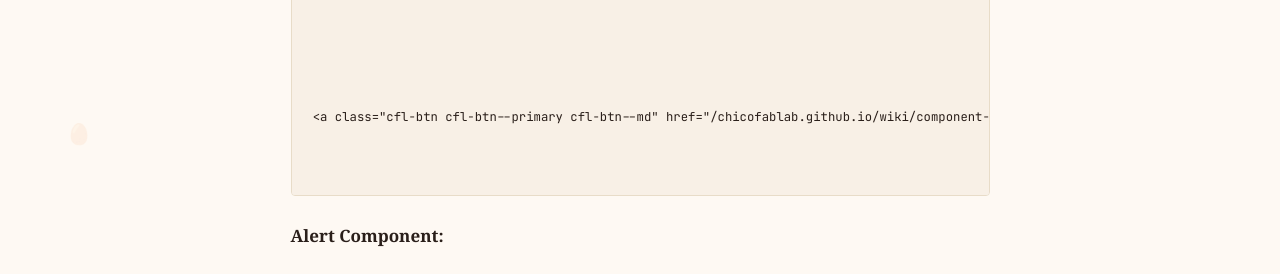
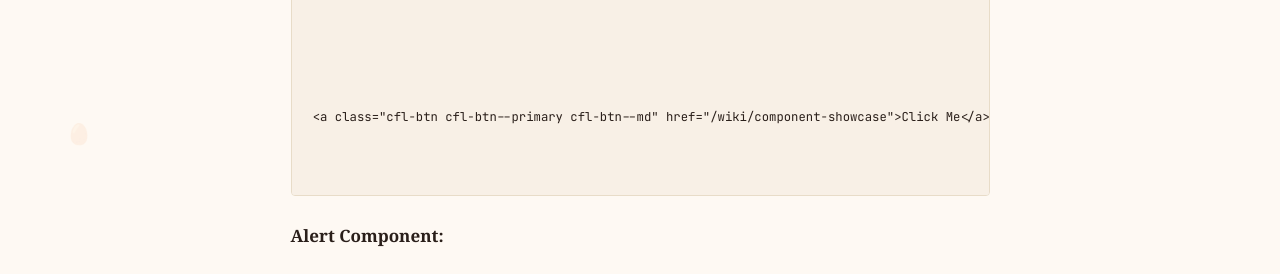
Before and after one commit to ChicoFabLab/chicofablab.github.io, a Jekyll site: the page built from RELEASE_NOTES_v0.0.1.md, in a window 1280 px wide and 900 px high, scrolled down 6703 px. Shown: the part 152-426 px from the top of the window. Built offline with Jekyll 4.4.1, drawn with Linux system fonts in a browser that asks for light colours; some web fonts are replaced; our own code applies the rules of GitHub Pages for plain Markdown files; some of the changed lines change nothing that is shown.

Commit message:
fix: remove debug instrumentation and add safe storage helpers
- Remove all fetch calls to localhost debug server
- Add safeGet/safeSet/safeRemove/safeParse helpers for localStorage
- Prevents local network permission prompts in browsers
- Revert baseurl for custom domain chicofl.org

```diff
--- a/_config.yml
+++ b/_config.yml
@@ -1,6 +1,6 @@
 title: CFL Wiki
-baseurl: "/chicofablab.github.io"
-url: "https://ctavolazzi.github.io"
+baseurl: ""
+url: "https://chicofl.org"
 
 markdown: kramdown
 highlighter: rouge
--- a/_layouts/default.html
+++ b/_layouts/default.html
@@ -161,9 +161,45 @@
 
     <script>
     document.addEventListener('DOMContentLoaded', function() {
+        function safeGet(storage, key, fallback) {
+            try {
+                var value = storage.getItem(key);
+                return value === null ? fallback : value;
+            } catch (e) {
+                console.warn('[CFL] Storage get failed', key, e && e.message ? e.message : e);
+                return fallback;
+            }
+        }
+
+        function safeSet(storage, key, value) {
+            try {
+                storage.setItem(key, value);
+            } catch (e) {
+                console.warn('[CFL] Storage set failed', key, e && e.message ? e.message : e);
+            }
+        }
+
+        function safeRemove(storage, key) {
+            try {
+                storage.removeItem(key);
+            } catch (e) {
+                console.warn('[CFL] Storage remove failed', key, e && e.message ? e.message : e);
+            }
+        }
+
+        function safeParse(value, fallback) {
+            if (value === null || typeof value === 'undefined') return fallback;
+            try {
+                return JSON.parse(value);
+            } catch (e) {
+                console.warn('[CFL] JSON parse failed', e && e.message ? e.message : e);
+                return fallback;
+            }
+        }
+
         // Check for eldritch corruption (the void remembers...)
         (function checkVoidCorruption() {
-            var corruption = parseInt(localStorage.getItem('voidCorruption') || '0');
+            var corruption = parseInt(safeGet(localStorage, 'voidCorruption', '0'), 10) || 0;
             if (corruption > 0) {
                 document.body.classList.add('eldritch-mode');
                 // Whisper to the console...
@@ -202,8 +238,8 @@
 
         CFL.sounds = (function() {
             var audioContext = null;
-            var enabled = localStorage.getItem('cflSoundsEnabled') !== 'false';
-            var volume = parseFloat(localStorage.getItem('cflSoundsVolume') || '0.3');
+            var enabled = safeGet(localStorage, 'cflSoundsEnabled', 'true') !== 'false';
+            var volume = parseFloat(safeGet(localStorage, 'cflSoundsVolume', '0.3')) || 0.3;
 
             function getContext() {
                 if (!audioContext) {
@@ -347,8 +383,8 @@
                 },
 
                 // Settings
-                setEnabled: function(val) { enabled = val; localStorage.setItem('cflSoundsEnabled', val); },
-                setVolume: function(val) { volume = val; localStorage.setItem('cflSoundsVolume', val); },
+                setEnabled: function(val) { enabled = val; safeSet(localStorage, 'cflSoundsEnabled', val); },
+                setVolume: function(val) { volume = val; safeSet(localStorage, 'cflSoundsVolume', val); },
                 isEnabled: function() { return enabled; },
                 getVolume: function() { return volume; }
             };
@@ -399,13 +435,13 @@
                 'konami': { name: 'Old School', desc: 'Enter the Konami code', icon: '🎮', sound: 'powerup', category: 'secret' }
             };
 
-            var unlocked = JSON.parse(localStorage.getItem('cflAchievements') || '{}');
-            var stats = JSON.parse(localStorage.getItem('cflStats') || '{"clicks":0,"pages":[],"buttonTypes":[]}');
+            var unlocked = safeParse(safeGet(localStorage, 'cflAchievements', '{}'), {});
+            var stats = safeParse(safeGet(localStorage, 'cflStats', '{"clicks":0,"pages":[],"buttonTypes":[]}'), { clicks: 0, pages: [], buttonTypes: [] });
             var recentClicks = [];
 
             function save() {
-                localStorage.setItem('cflAchievements', JSON.stringify(unlocked));
-                localStorage.setItem('cflStats', JSON.stringify(stats));
+                safeSet(localStorage, 'cflAchievements', JSON.stringify(unlocked));
+                safeSet(localStorage, 'cflStats', JSON.stringify(stats));
             }
 
             function unlock(id) {
@@ -751,10 +787,6 @@
                 '</ul>'
             ].join('');
             document.body.appendChild(settingsMenu);
-            // #region agent log
-            var menuItemsAfterAppend = settingsMenu.querySelectorAll('.cfl-settings-menu__item');
-            fetch('http://127.0.0.1:7243/ingest/be2fd539-9dd5-4f7c-a67b-acf6436f8aa4',{method:'POST',headers:{'Content-Type':'application/json'},body:JSON.stringify({location:'default.html:752',message:'settings menu appended to body',data:{menuInDOM:document.body.contains(settingsMenu),itemCount:menuItemsAfterAppend.length},timestamp:Date.now(),sessionId:'debug-session',hypothesisId:'H1'})}).catch(function(){});
-            // #endregion
 
             // Settings button - toggle the new settings menu
             settingsItem.addEventListener('click', function(e) {
@@ -1027,7 +1059,7 @@
                 { emoji: '🎁', x: '50%', y: '95%' }
             ];
 
-            var foundEggs = JSON.parse(localStorage.getItem('cflFoundEggs') || '[]');
+            var foundEggs = safeParse(safeGet(localStorage, 'cflFoundEggs', '[]'), []);
 
             eggs.forEach(function(egg, index) {
                 if (foundEggs.indexOf(index) !== -1) return; // Already found
@@ -1044,7 +1076,7 @@
 
                 eggEl.addEventListener('click', function() {
                     foundEggs.push(index);
-                    localStorage.setItem('cflFoundEggs', JSON.stringify(foundEggs));
+                    safeSet(localStorage, 'cflFoundEggs', JSON.stringify(foundEggs));
                     eggEl.classList.add('easter-egg--found');
 
                     CFL.sounds.coin();
@@ -1388,7 +1420,7 @@
             }
 
             function readScopePreference() {
-                var savedScope = localStorage.getItem(STATE_KEYS.scope);
+                var savedScope = safeGet(localStorage, STATE_KEYS.scope, null);
                 if (savedScope === 'page' || savedScope === 'site') {
                     state.scope = savedScope;
                 }
@@ -1398,7 +1430,7 @@
             }
 
             function readDebugPreference() {
-                var saved = localStorage.getItem('cflSettingsDebug');
+                var saved = safeGet(localStorage, 'cflSettingsDebug', null);
                 state.debug = saved === null ? true : saved !== 'false';
                 if (debugToggle) debugToggle.checked = state.debug;
             }
@@ -1406,12 +1438,7 @@
             function readFontPreference() {
                 var storage = storageForScope(state.scope);
                 var key = scopeKey(state.scope);
-                var stored = null;
-                try {
-                    stored = JSON.parse(storage.getItem(key));
-                } catch (e) {
-                    logger('Could not parse stored settings', e);
-                }
+                var stored = safeParse(safeGet(storage, key, null), null);
                 state.font = stored && stored.font && fonts[stored.font] ? stored.font : 'default';
                 state.theme = stored && stored.theme && themes[stored.theme] ? stored.theme : 'default';
                 if (fontSelect) fontSelect.value = state.font;
@@ -1451,14 +1478,14 @@
             function persist() {
                 var storage = storageForScope(state.scope);
                 var key = scopeKey(state.scope);
-                storage.setItem(key, JSON.stringify({ font: state.font, theme: state.theme }));
-                localStorage.setItem(STATE_KEYS.scope, state.scope);
+                safeSet(storage, key, JSON.stringify({ font: state.font, theme: state.theme }));
+                safeSet(localStorage, STATE_KEYS.scope, state.scope);
                 logger('Persisted settings', { scope: state.scope, font: state.font, theme: state.theme });
             }
 
             function resetCurrentScope() {
                 var storage = storageForScope(state.scope);
-                storage.removeItem(scopeKey(state.scope));
+                safeRemove(storage, scopeKey(state.scope));
                 state.font = 'default';
                 state.theme = 'default';
                 if (fontSelect) fontSelect.value = state.font;
@@ -1471,7 +1498,7 @@
             function dismissSettings() {
                 closePanels();
                 settings.classList.add('cfl-settings--hidden');
-                localStorage.setItem(STATE_KEYS.hidden, 'true');
+                safeSet(localStorage, STATE_KEYS.hidden, 'true');
                 if (navSettingsBtn) {
                     navSettingsBtn.classList.add('cfl-nav-settings--active');
                 }
@@ -1480,7 +1507,7 @@
 
             function showSettings() {
                 settings.classList.remove('cfl-settings--hidden');
-                localStorage.removeItem(STATE_KEYS.hidden);
+                safeRemove(localStorage, STATE_KEYS.hidden);
                 if (navSettingsBtn) {
                     navSettingsBtn.classList.remove('cfl-nav-settings--active');
                 }
@@ -1488,7 +1515,7 @@
             }
 
             function checkHiddenState() {
-                var isHidden = localStorage.getItem(STATE_KEYS.hidden) === 'true';
+                var isHidden = safeGet(localStorage, STATE_KEYS.hidden, 'false') === 'true';
                 if (isHidden) {
                     settings.classList.add('cfl-settings--hidden');
                     if (navSettingsBtn) {
@@ -1606,33 +1633,13 @@
             // Wire up the new settings menu items (created in FAB bar)
             var settingsMenuItems = document.querySelectorAll('.cfl-settings-menu__item');
             var settingsMenuEl = document.getElementById('cfl-settings-menu');
-            // #region agent log
-            console.log('[DEBUG H1] settingsMenuItems query:', {count: settingsMenuItems.length, menuElExists: !!settingsMenuEl});
-            fetch('http://127.0.0.1:7243/ingest/be2fd539-9dd5-4f7c-a67b-acf6436f8aa4',{method:'POST',headers:{'Content-Type':'application/json'},body:JSON.stringify({location:'default.html:1602',message:'settingsMenuItems query result',data:{count:settingsMenuItems.length,menuElExists:!!settingsMenuEl},timestamp:Date.now(),sessionId:'debug-session',hypothesisId:'H1'})}).catch(function(){});
-            // #endregion
             settingsMenuItems.forEach(function(item) {
-                // #region agent log
-                console.log('[DEBUG H1] attaching click handler to:', item.textContent.trim().substring(0,30));
-                fetch('http://127.0.0.1:7243/ingest/be2fd539-9dd5-4f7c-a67b-acf6436f8aa4',{method:'POST',headers:{'Content-Type':'application/json'},body:JSON.stringify({location:'default.html:1604',message:'attaching click handler to item',data:{itemText:item.textContent.trim().substring(0,30),dataPanel:item.getAttribute('data-panel'),dataAction:item.getAttribute('data-action')},timestamp:Date.now(),sessionId:'debug-session',hypothesisId:'H1'})}).catch(function(){});
-                // #endregion
                 item.addEventListener('click', function(e) {
-                    // #region agent log
-                    console.log('[DEBUG H2] menu item CLICKED:', e.currentTarget.textContent.trim().substring(0,30));
-                    fetch('http://127.0.0.1:7243/ingest/be2fd539-9dd5-4f7c-a67b-acf6436f8aa4',{method:'POST',headers:{'Content-Type':'application/json'},body:JSON.stringify({location:'default.html:1605',message:'menu item clicked',data:{itemText:e.currentTarget.textContent.trim().substring(0,30)},timestamp:Date.now(),sessionId:'debug-session',hypothesisId:'H2'})}).catch(function(){});
-                    // #endregion
                     var panelId = e.currentTarget.getAttribute('data-panel');
                     var action = e.currentTarget.getAttribute('data-action');
-                    // #region agent log
-                    console.log('[DEBUG H2] extracted attrs:', {panelId: panelId, action: action});
-                    fetch('http://127.0.0.1:7243/ingest/be2fd539-9dd5-4f7c-a67b-acf6436f8aa4',{method:'POST',headers:{'Content-Type':'application/json'},body:JSON.stringify({location:'default.html:1607',message:'extracted attributes',data:{panelId:panelId,action:action},timestamp:Date.now(),sessionId:'debug-session',hypothesisId:'H2'})}).catch(function(){});
-                    // #endregion
 
                     if (action === 'quick-font') {
                         var quickFont = e.currentTarget.getAttribute('data-font');
-                        // #region agent log
-                        console.log('[DEBUG H3] quick-font action:', {quickFont: quickFont, fontsHasKey: !!fonts[quickFont]});
-                        fetch('http://127.0.0.1:7243/ingest/be2fd539-9dd5-4f7c-a67b-acf6436f8aa4',{method:'POST',headers:{'Content-Type':'application/json'},body:JSON.stringify({location:'default.html:1610',message:'quick-font action',data:{quickFont:quickFont,fontsHasKey:!!fonts[quickFont]},timestamp:Date.now(),sessionId:'debug-session',hypothesisId:'H3'})}).catch(function(){});
-                        // #endregion
                         if (fonts[quickFont]) {
                             state.font = quickFont;
                             if (fontSelect) fontSelect.value = quickFont;
@@ -1640,10 +1647,6 @@
                             persist();
                             CFL.sounds.pop();
                             logger('Quick font applied from settings menu', quickFont);
-                            // #region agent log
-                            console.log('[DEBUG H3] quick-font applied successfully:', quickFont);
-                            fetch('http://127.0.0.1:7243/ingest/be2fd539-9dd5-4f7c-a67b-acf6436f8aa4',{method:'POST',headers:{'Content-Type':'application/json'},body:JSON.stringify({location:'default.html:1617',message:'quick-font applied successfully',data:{font:quickFont},timestamp:Date.now(),sessionId:'debug-session',hypothesisId:'H3'})}).catch(function(){});
-                            // #endregion
                         }
                         // Close the settings menu
                         if (settingsMenuEl) settingsMenuEl.classList.remove('is-open');
@@ -1651,10 +1654,6 @@
                     }
 
                     if (panelId) {
-                        // #region agent log
-                        console.log('[DEBUG H2] opening panel:', {panelId: panelId, settingsExists: !!settings, settingsHidden: settings?settings.classList.contains('cfl-settings--hidden'):null});
-                        fetch('http://127.0.0.1:7243/ingest/be2fd539-9dd5-4f7c-a67b-acf6436f8aa4',{method:'POST',headers:{'Content-Type':'application/json'},body:JSON.stringify({location:'default.html:1625',message:'opening panel',data:{panelId:panelId,settingsWidgetExists:!!settings,settingsHidden:settings?settings.classList.contains('cfl-settings--hidden'):null},timestamp:Date.now(),sessionId:'debug-session',hypothesisId:'H2'})}).catch(function(){});
-                        // #endregion
                         openPanel(panelId);
                         CFL.sounds.pop();
                         // Close the settings menu
@@ -1685,7 +1684,7 @@
             if (debugToggle) {
                 debugToggle.addEventListener('change', function(e) {
                     state.debug = e.target.checked;
-                    localStorage.setItem('cflSettingsDebug', state.debug ? 'true' : 'false');
+                    safeSet(localStorage, 'cflSettingsDebug', state.debug ? 'true' : 'false');
                     if (state.debug) {
                         logger('Debug logging enabled');
                     } else {
@@ -1760,7 +1759,7 @@
             });
 
             window.addEventListener('pagehide', function() {
-                sessionStorage.removeItem(scopeKey('page'));
+                safeRemove(sessionStorage, scopeKey('page'));
             });
 
             // Init
```
